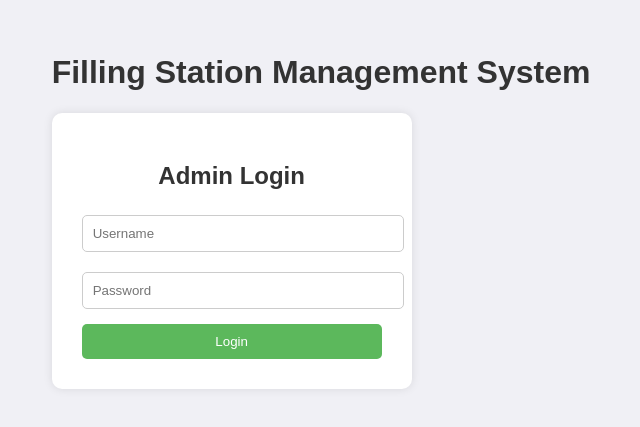
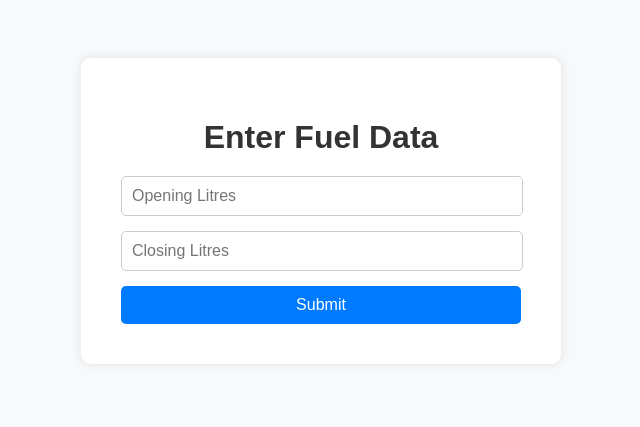
Before and after one commit to Mullah007/Filling-Station-Management-System, a plain HTML site: page index.html in a window 1280 px wide. Shown: the part 189-616 px from the top of the page, without its empty margins (319-959 px from the left). Drawn offline with Linux system fonts and the light colour scheme.

Commit message:
Update index.html

```diff
--- a/index.html
+++ b/index.html
@@ -3,10 +3,10 @@
 <head>
     <meta charset="UTF-8">
     <meta name="viewport" content="width=device-width, initial-scale=1.0">
-    <title>Filling Station Management System - Login</title>
+    <title>Filling Station Management - Input Data</title>
     <style>
         body {
-            background-color: #f0f0f5;
+            background-color: #f8f9fa;
             font-family: Arial, sans-serif;
             color: #333;
             margin: 0;
@@ -18,19 +18,17 @@
         }
 
         .container {
+            background-color: #fff;
+            padding: 40px;
+            border-radius: 10px;
+            box-shadow: 0 0 10px rgba(0, 0, 0, 0.1);
             text-align: center;
+            width: 400px;
         }
 
-        .login-box {
-            background-color: #fff;
-            padding: 30px;
-            border-radius: 10px;
-            box-shadow: 0 0 10px rgba(0, 0, 0, 0.1);
-            width: 300px;
-        }
-
-        h1, h2 {
+        h1 {
             color: #333;
+            margin-bottom: 20px;
         }
 
         .textbox {
@@ -38,56 +36,59 @@
         }
 
         .textbox input {
-            width: 100%;
+            width: calc(100% - 20px);
             padding: 10px;
-            margin-top: 5px;
             border: 1px solid #ccc;
             border-radius: 5px;
+            font-size: 16px;
         }
 
         .btn {
             width: 100%;
             padding: 10px;
-            background-color: #5cb85c;
+            background-color: #007bff;
             color: #fff;
             border: none;
             border-radius: 5px;
             cursor: pointer;
+            font-size: 16px;
         }
 
         .btn:hover {
-            background-color: #4cae4c;
+            background-color: #0056b3;
         }
     </style>
 </head>
 <body>
     <div class="container">
-        <h1>Filling Station Management System</h1>
-        <div class="login-box">
-            <h2>Admin Login</h2>
-            <form action="dashboard.html" method="POST" onsubmit="return validateLogin()">
-                <div class="textbox">
-                    <input type="text" placeholder="Username" id="username" required>
-                </div>
-                <div class="textbox">
-                    <input type="password" placeholder="Password" id="password" required>
-                </div>
-                <input type="submit" class="btn" value="Login">
-            </form>
-        </div>
+        <h1>Enter Fuel Data</h1>
+        <form action="process_data.html" method="POST" onsubmit="return validateData()">
+            <div class="textbox">
+                <input type="number" placeholder="Opening Litres" id="openingLitres" required>
+            </div>
+            <div class="textbox">
+                <input type="number" placeholder="Closing Litres" id="closingLitres" required>
+            </div>
+            <input type="submit" class="btn" value="Submit">
+        </form>
     </div>
 
     <script>
-        function validateLogin() {
-            const username = document.getElementById('username').value;
-            const password = document.getElementById('password').value;
+        function validateData() {
+            const openingLitres = document.getElementById('openingLitres').value;
+            const closingLitres = document.getElementById('closingLitres').value;
 
-            if (username === 'mullah007' && password === '1776') {
-                return true;
-            } else {
-                alert('Invalid credentials. Please try again.');
+            if (openingLitres < 0 || closingLitres < 0) {
+                alert('Litres cannot be negative. Please enter valid numbers.');
                 return false;
             }
+
+            if (closingLitres < openingLitres) {
+                alert('Closing litres cannot be less than opening litres.');
+                return false;
+            }
+
+            return true;
         }
     </script>
 </body>
```
